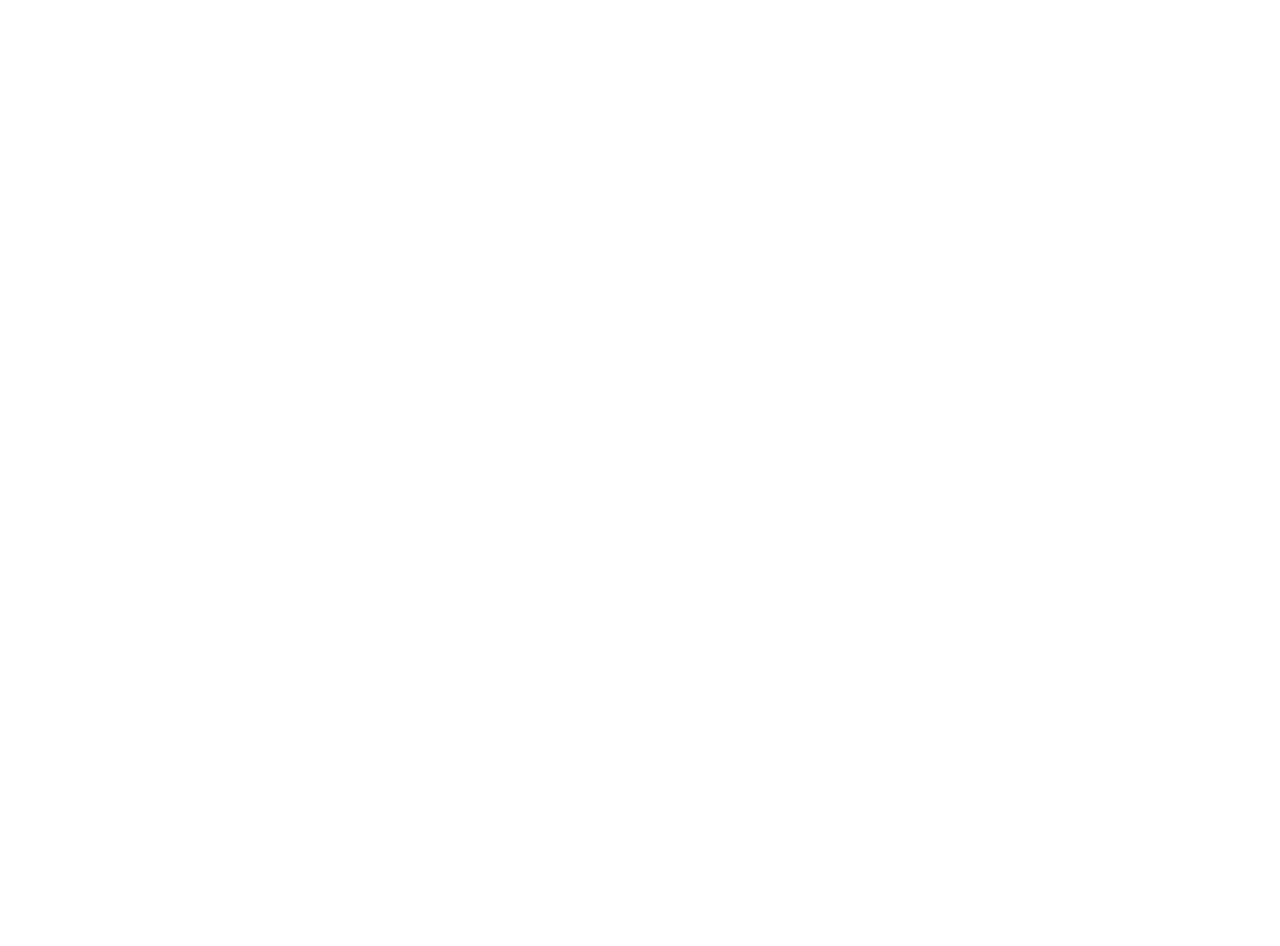
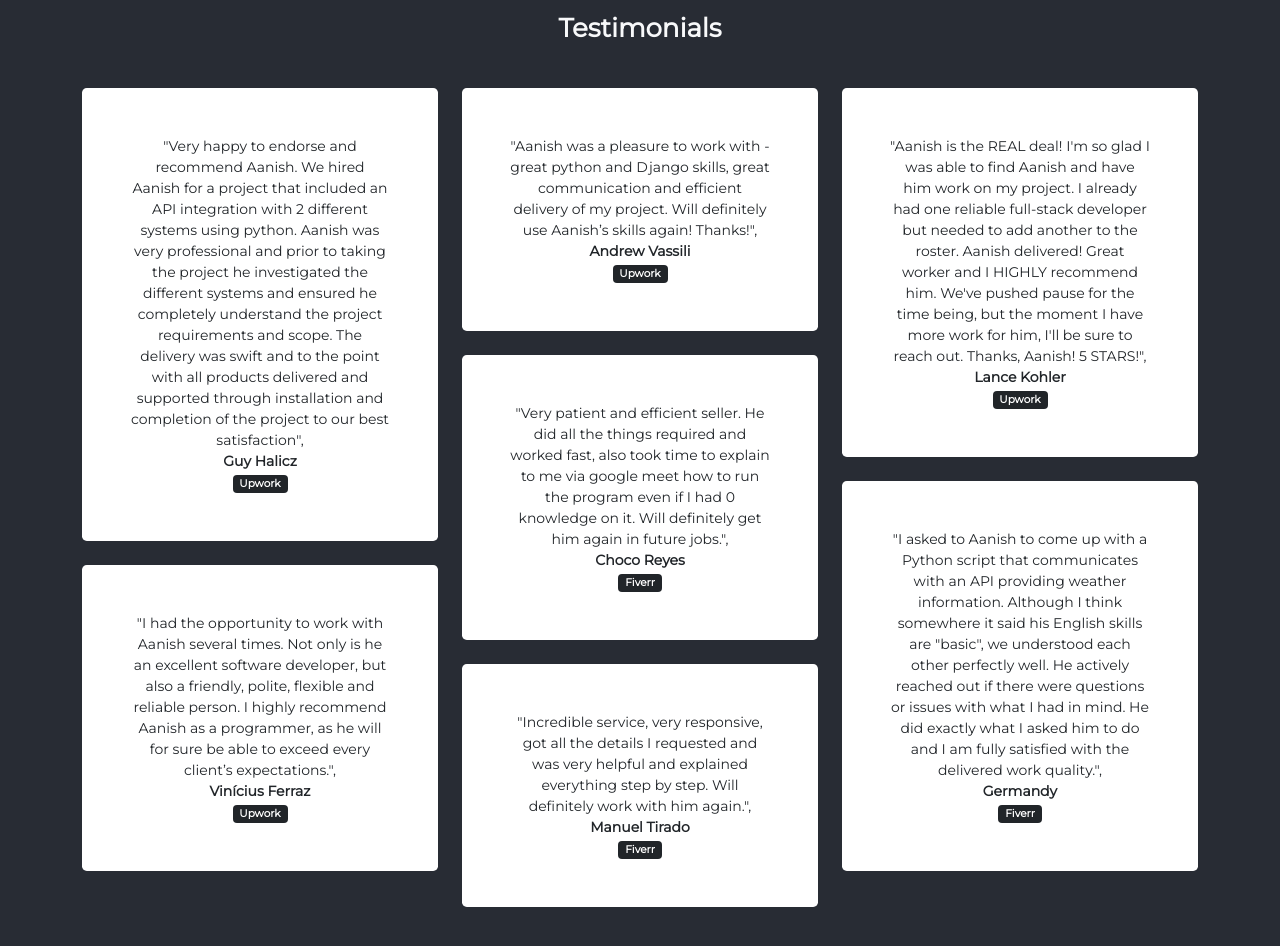
Before and after one commit to Aanish97/aanish97.github.io, a React (Create React App) app: page / in a window 1280 px wide. Shown: the part 1800-2746 px from the top of the page. Before the commit the page ends 1751 px from the top, so only its background shows below. Built offline with nearby package versions, Linux system fonts and the light colour scheme.

Commit message:
added client testimonial section

```diff
--- a/src/App.js
+++ b/src/App.js
@@ -5,6 +5,7 @@
 import Education from "./Components/Education";
 import Experience from "./Components/Experience";
 import Project from "./Components/Projects";
+import ClientTestimonials from "./Components/ClientTestimonials";
 
 function App() {
   return (
@@ -14,6 +15,7 @@
         <Education/>
         <Experience/>
         <Project/>
+        <ClientTestimonials/>
     </div>
   );
 }
--- a/src/Components/ClientTestimonials/index.js
+++ b/src/Components/ClientTestimonials/index.js
@@ -0,0 +1,105 @@
+
+const styles = {
+    ProjectContainer: {
+        fontWeight: "Bold",
+        fontSize: "26px",
+        color: "#f8f9fa",
+    },
+    ProjectText: {
+        textAlign: "left",
+        fontWeight: "normal",
+        fontSize: "16px",
+    },
+    Project: {
+        textAlign: "Center",
+        fontWeight: "Regular",
+        fontSize: "14px",
+    },
+}
+
+function ClientTestimonials() {
+
+    const testimonial1 = [
+        {
+            text: "Very happy to endorse and recommend Aanish. We hired Aanish for a project that included an API integration with 2 different systems using python. Aanish was very professional and prior to taking the project he investigated the different systems and ensured he completely understand the project requirements and scope. The delivery was swift and to the point with all products delivered and supported through installation and completion of the project to our best satisfaction",
+            recommender: "Guy Halicz",
+            platform: "Upwork",
+        },
+        {
+            text: "I had the opportunity to work with Aanish several times. Not only is he an excellent software developer, but also a friendly, polite, flexible and reliable person. I highly recommend Aanish as a programmer, as he will for sure be able to exceed every client’s expectations.",
+            recommender: "Vinícius Ferraz",
+            platform: "Upwork",
+        },
+    ]
+
+    const testimonial2 = [
+        {
+            text: "Aanish was a pleasure to work with - great python and Django skills, great communication and efficient delivery of my project. Will definitely use Aanish’s skills again! Thanks!",
+            recommender: "Andrew Vassili",
+            platform: "Upwork",
+        },
+        {
+            text: "Very patient and efficient seller. He did all the things required and worked fast, also took time to explain to me via google meet how to run the program even if I had 0 knowledge on it. Will definitely get him again in future jobs.",
+            recommender: "Choco Reyes",
+            platform: "Fiverr",
+        },
+        {
+            text: "Incredible service, very responsive, got all the details I requested and was very helpful and explained everything step by step. Will definitely work with him again.",
+            recommender: "Manuel Tirado",
+            platform: "Fiverr",
+        },
+    ]
+
+    const testimonial3 = [
+        {
+            text: "Aanish is the REAL deal! I'm so glad I was able to find Aanish and have him work on my project. I already had one reliable full-stack developer but needed to add another to the roster. Aanish delivered! Great worker and I HIGHLY recommend him. We've pushed pause for the time being, but the moment I have more work for him, I'll be sure to reach out. Thanks, Aanish! 5 STARS!",
+            recommender: "Lance Kohler",
+            platform: "Upwork",
+        },
+        {
+            text: "I asked to Aanish to come up with a Python script that communicates with an API providing weather information. Although I think somewhere it said his English skills are \"basic\", we understood each other perfectly well. He actively reached out if there were questions or issues with what I had in mind. He did exactly what I asked him to do and I am fully satisfied with the delivered work quality.",
+            recommender: "Germandy",
+            platform: "Fiverr",
+        },
+    ]
+
+    return (
+        <div id="testimonials">
+
+            <div class="container py-5">
+                <div style={styles.ProjectContainer} className="row">
+                    <div className="col">
+                        Testimonials
+                    </div>
+                </div>
+                <div className="row my-3 d-flex" style={styles.Project}>
+                    {
+                        [testimonial1, testimonial2, testimonial3].map((t)=>{
+                            return (
+                                <div className="col-md-4 col-12">
+                                    {
+                                        t.map((e)=>{
+                                            return (
+                                                <span>
+                                                    <div className="rounded-3 bg-white text-dark p-5 my-4">
+                                                        <div className="text-center">
+                                                            <div>"{e.text}", <div className="fw-bold">{e.recommender}</div></div>
+                                                            <div className="badge bg-dark text-white mx-1">{e.platform}</div>
+                                                        </div>
+                                                    </div>
+                                                </span>
+                                            )
+                                        })
+                                    }
+                                </div>
+                            )
+                        })
+                    }
+                </div>
+            </div>
+        </div>
+
+    );
+}
+
+export default ClientTestimonials;
--- a/src/Components/Intro/index.js
+++ b/src/Components/Intro/index.js
@@ -28,18 +28,20 @@
     return (
         <div>
             <div class="container py-5">
-                <div class="row">
-                    <div class="col">
+                <div class="row justify-content-center">
+                    <div class="col-lg-4 col-12">
                         <img src = "/aanish-image.jpeg"
                              class="border border-white rounded-3"
                              alt="Card image cap" height="240" />
                     </div>
-                    <div class="col text-white border border-white rounded-3 align-self-lg-center p-5"
+                    <div class="col-lg-6 col-12 text-white border border-white rounded-3 align-self-lg-center p-5
+                                my-lg-0 my-5"
                          style={styles.IntroText}
                     >
                         <div class="pb-2">{info.punchLine}</div>
                         <div class=""><strong>cell: </strong>{info.cell}</div>
                         <div class=""><strong>email: </strong>{info.email}</div>
+                        <div class=""><strong>github: </strong><a className="text-white text-decoration-none" href="https://github.com/Aanish97" target="_blank">Aanish97</a></div>
 
                     </div>
                 </div>
--- a/src/Components/Navbar/index.js
+++ b/src/Components/Navbar/index.js
@@ -21,7 +21,7 @@
                     <div className="navbar-nav ms-auto px-2 mb-2 mb-lg-0">
                         <a className="nav-item nav-link active" href="#education">Education</a>
                         <a className="nav-item nav-link" href="#experience">Experience</a>
-                        <a className="nav-item nav-link" href="#">Testimonials</a>
+                        <a className="nav-item nav-link" href="#testimonials">Testimonials</a>
                         <a className="nav-item nav-link" href="#">Contact</a>
                     </div>
                 </div>
--- a/src/Components/Projects/index.js
+++ b/src/Components/Projects/index.js
@@ -71,7 +71,7 @@
     return (
         <div style={styles.ProjectContainer} id="Project">
 
-            <div class="container  py-5">
+            <div class="container py-5">
                 <div className="row">
                     <div className="col">
                         Projects
```
Also changed, not shown: 1 other file (tests, documents, lock files or other folders).
